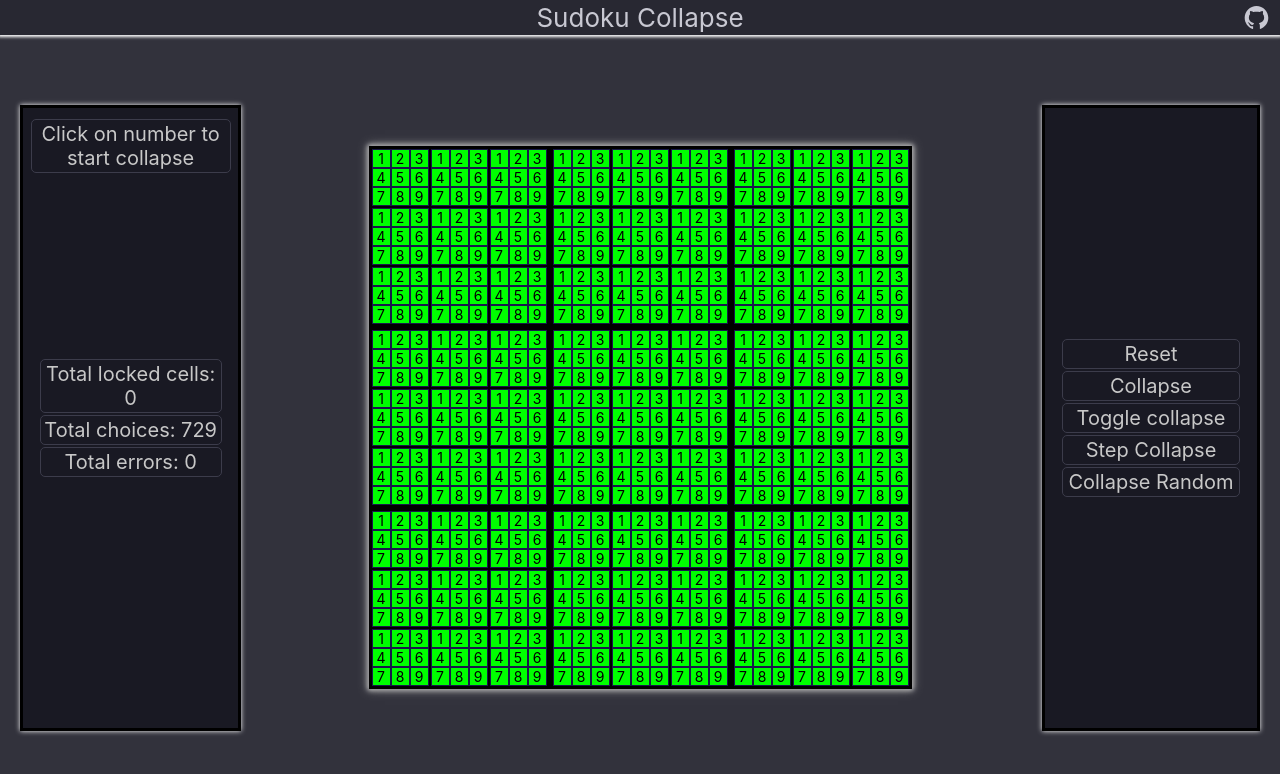
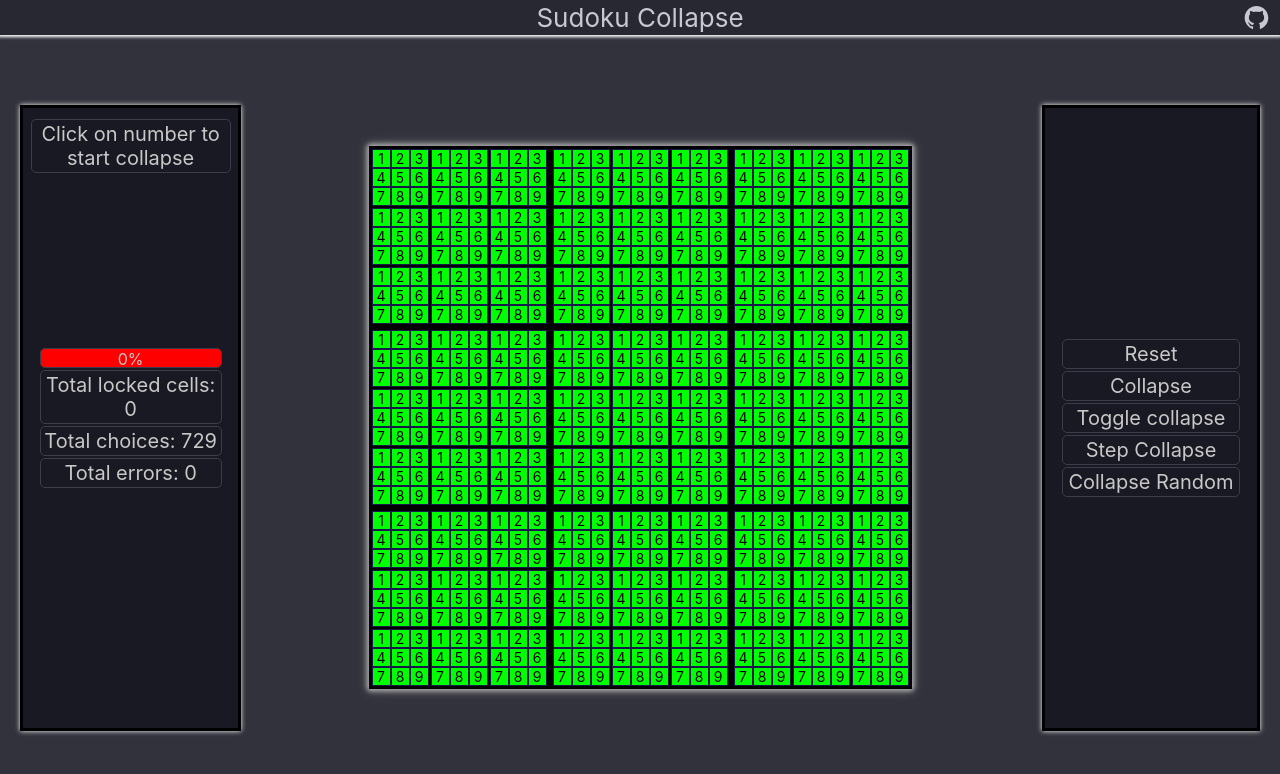
Before and after one commit to peoplestealusernames/sudoku-wave-collapse, a React (Create React App) app: page / in a window 1280 px wide. Shown: the top 774 px of the page. Built offline with nearby package versions, Linux system fonts and the light colour scheme.

Commit message:
Added ProgressBar to LeftPanel

```diff
--- a/src/LeftPanel.tsx
+++ b/src/LeftPanel.tsx
@@ -1,4 +1,5 @@
 import { useState, useEffect } from "react"
+import { ProgressBar } from "./ProgressBar"
 
 const BarStyle: React.CSSProperties = {
     margin: "1px",
@@ -39,6 +40,10 @@ export function LeftPanel(props: {
     }, [props.Table])
 
     return <div id="left panel" className="LeftPanel">
+        <ProgressBar
+            style={BarStyle}
+            progress={(1 - (remaining / 729)) * 100}
+        />
         <span style={{
             ...BarStyle,
             position: "absolute",
```
